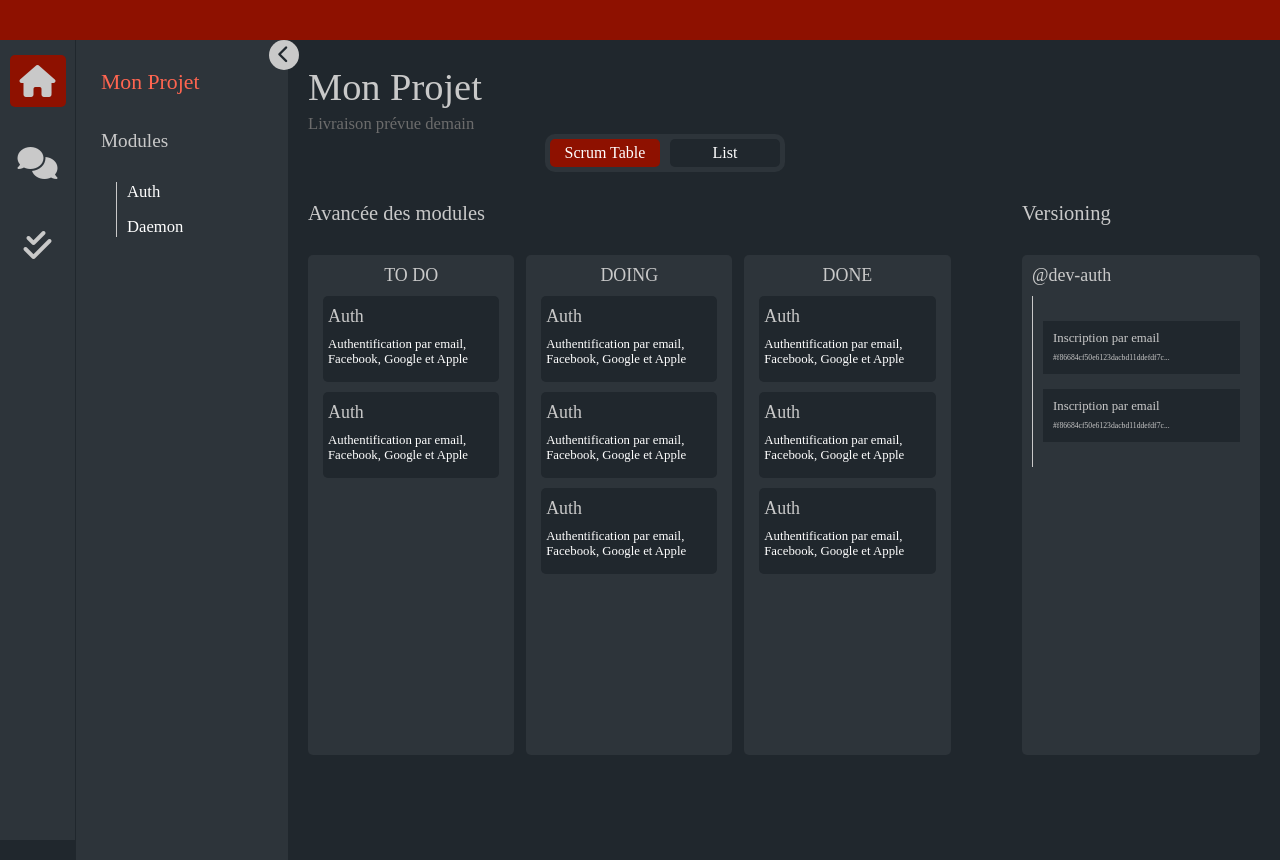
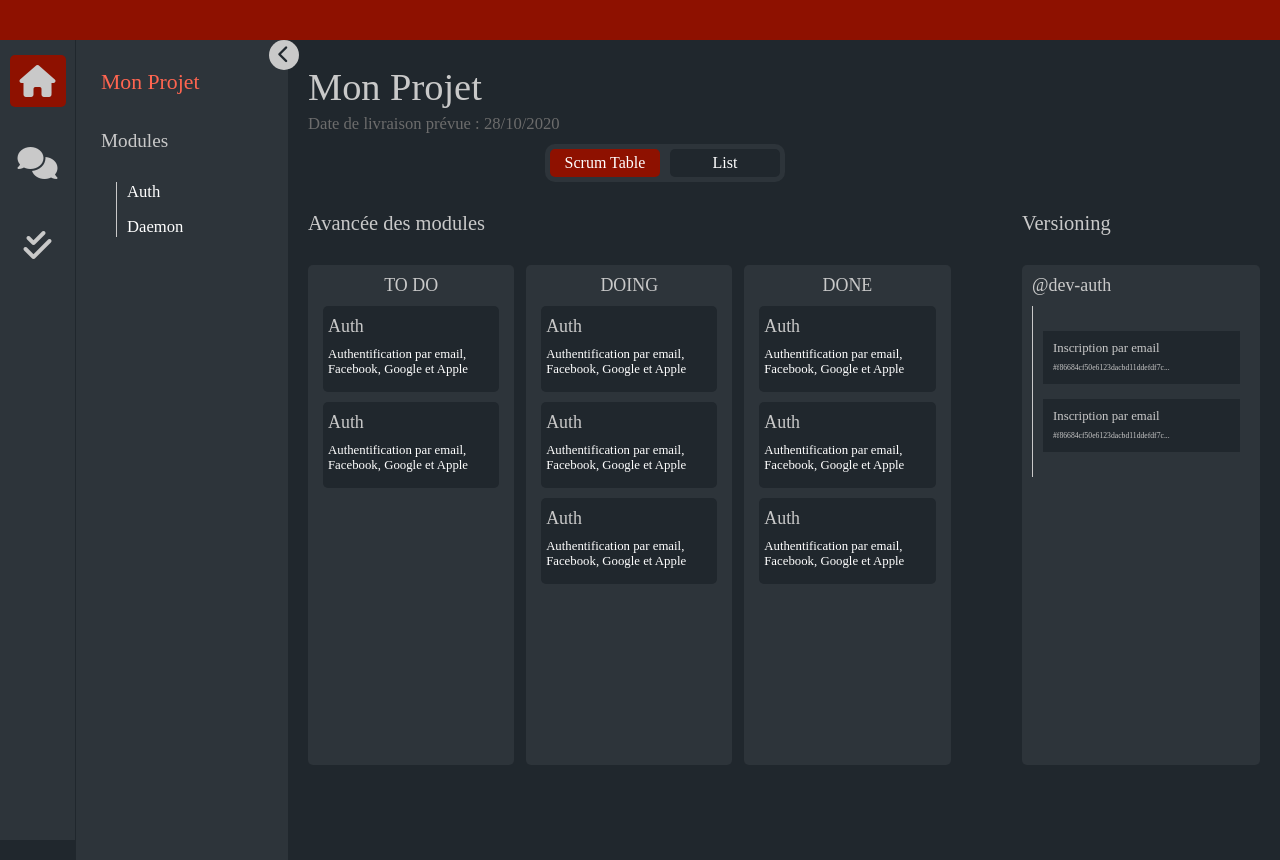
Before and after one commit to aklipfel/project-tracker, a Vue app: page /tasks in a window 1280 px wide. Built offline with nearby package versions, Linux system fonts and the light colour scheme.

Commit message:
Use TopBar in Tasks page

```diff
--- a/src/views/Tasks.vue
+++ b/src/views/Tasks.vue
@@ -3,14 +3,7 @@
     <Hierarchy :sendSelected="setSelected" :selected="selected" />
 
     <div class="module">
-      <div v-if="selected.id == project.id" class="infos">
-        <h1>{{ project.name }}</h1>
-        <h4>Livraison prévue demain</h4>
-      </div>
-      <div v-else class="infos">
-        <h1>Auth</h1>
-        <h4>Livraison prévue demain</h4>
-      </div>
+      <TopBar :title="selected.name" :delivery="selected.delivery"/>
       <div class="switch-container">
         <div class="switch">
           <div :class="{ active: scrumTable }" @click="switchView">
@@ -33,15 +26,16 @@ import TasksList from "@/components/TasksList";
 import ScrumTable from "@/components/scrum/ScrumTable";
 import Versioning from "@/components/Versioning";
 import Hierarchy from "@/components/Hierarchy";
+import TopBar from "@/components/TopBar";
 export default {
   name: "Tasks",
-  components: { TasksList, Versioning, Hierarchy, ScrumTable },
+  components: { TasksList, Versioning, Hierarchy, ScrumTable,TopBar },
   data() {
     return {
       toggleProject: true,
       scrumTable: true,
       project: { id: 0, name: "Mon Projet", tasks: [] },
-      selected: { id: 0, name: "Mon Projet", tasks: [] },
+      selected: { id: 0, name: "Mon Projet", tasks: [], },
       //To State
       modules: [
         {
```
